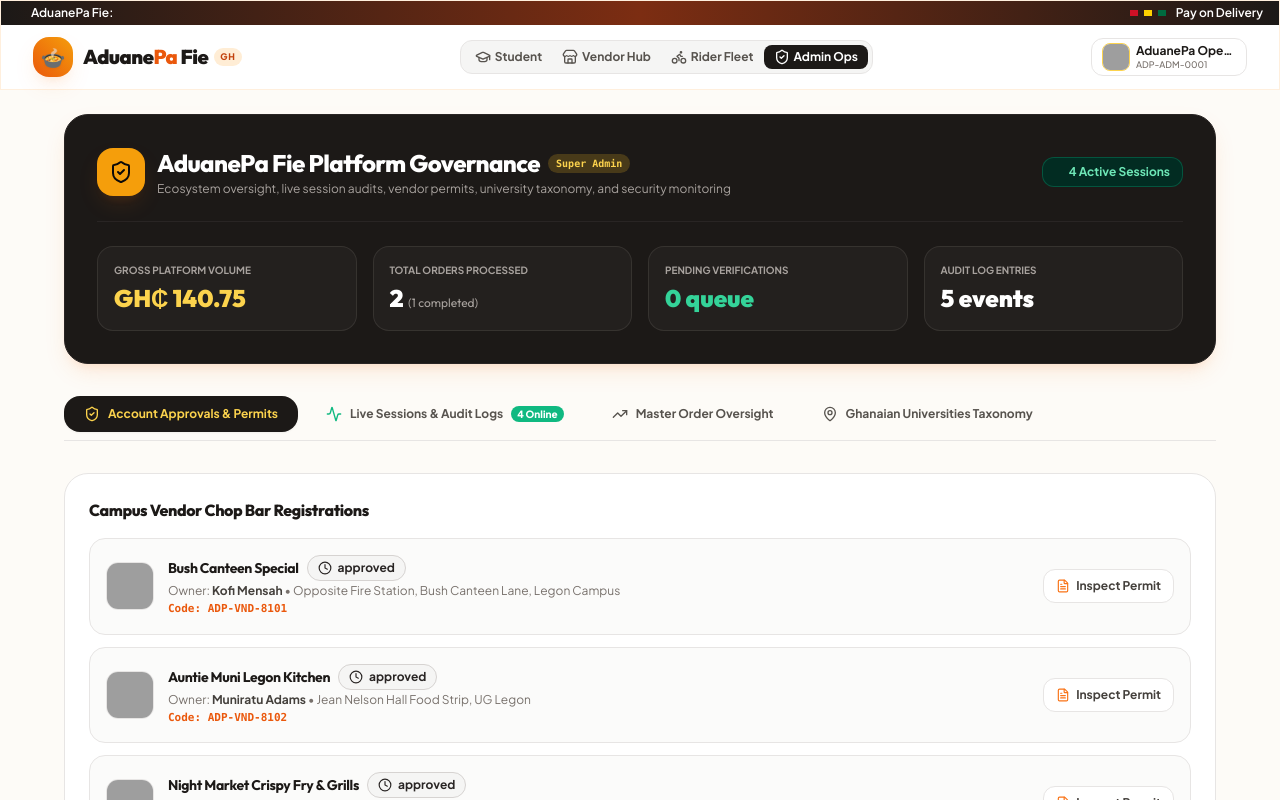
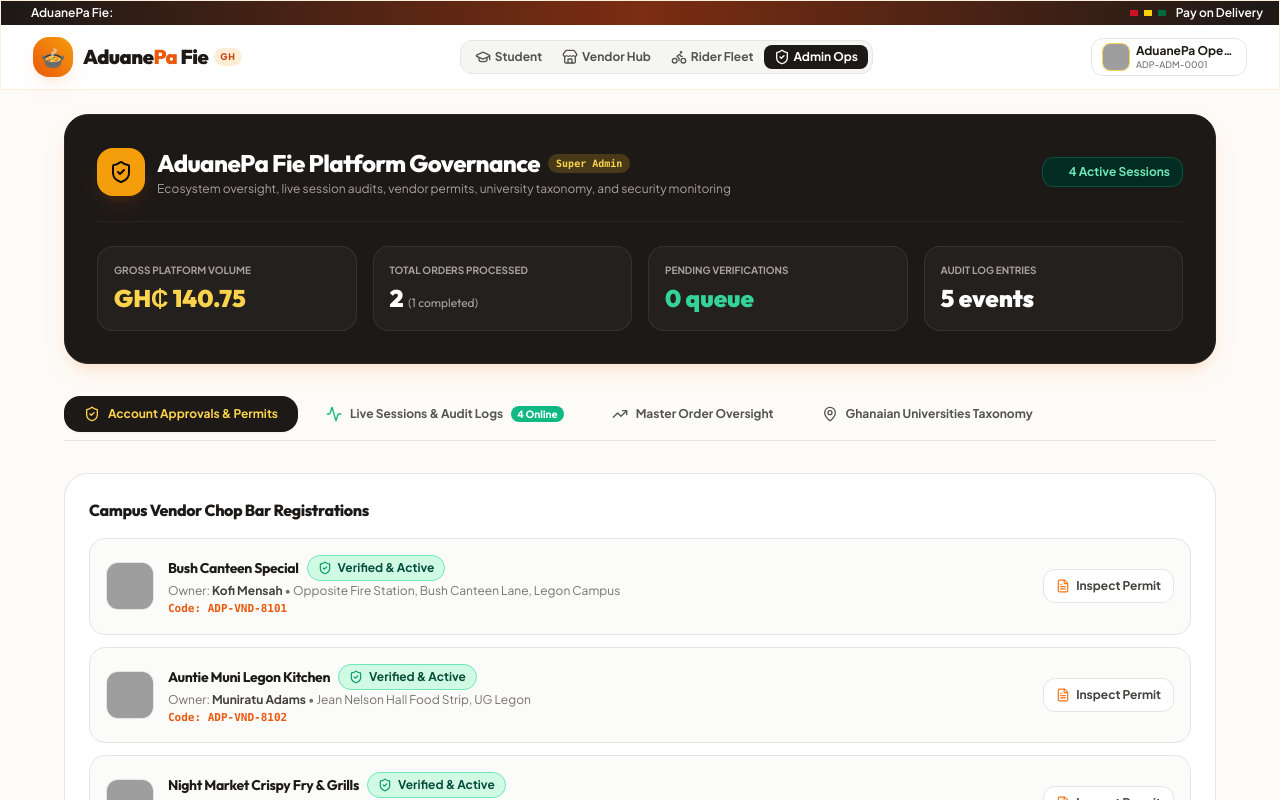
Before and after one commit to gifrimpong19-commits/aduanepa-fie, a React (Vite) app: page / in a window 1280 px wide. Both pictures are taken after a click on the button "Admin Ops". Shown: the top 800 px of the page. Built offline with nearby package versions, Linux system fonts and the light colour scheme; grey boxes are pictures that could not be loaded.

Commit message:
fix: resolve TypeScript lint checks and deploy live audit logging to Vercel

```diff
--- a/src/components/admin/AdminDashboard.tsx
+++ b/src/components/admin/AdminDashboard.tsx
@@ -4,8 +4,6 @@ import { StatusBadge } from '../common/StatusBadge';
 import { GhanaianUniversity, AuditEventType } from '../../types';
 import {
   ShieldCheck,
-  Store,
-  Bike,
   TrendingUp,
   CheckCircle2,
   XCircle,
@@ -19,9 +17,7 @@ import {
   Globe,
   Trash2,
   Download,
-  AlertTriangle,
-  Clock,
-  ShieldAlert
+  Clock
 } from 'lucide-react';
 import { Modal } from '../common/Modal';
 
@@ -65,7 +61,6 @@ export const AdminDashboard: React.FC = () => {
   const totalVolume = orders.reduce((sum, o) => sum + o.total, 0);
   const deliveredCount = orders.filter(o => o.status === 'delivered').length;
   const pendingApprovalsCount = vendors.filter(v => v.status === 'pending').length + riders.filter(r => r.status === 'pending').length;
-  const disputedOrders = orders.filter(o => o.disputed);
 
   const handleApprove = (type: 'vendor' | 'rider', id: string) => {
     approveUserStatus(type, id);
--- a/src/components/common/StatusBadge.tsx
+++ b/src/components/common/StatusBadge.tsx
@@ -1,5 +1,5 @@
 import React from 'react';
-import { OrderStatus } from '../../types';
+import { OrderStatus, UserStatus } from '../../types';
 import {
   Clock,
   CheckCircle2,
@@ -7,11 +7,13 @@ import {
   PackageCheck,
   Bike,
   XCircle,
-  AlertTriangle
+  AlertTriangle,
+  ShieldCheck,
+  ShieldAlert
 } from 'lucide-react';
 
 interface StatusBadgeProps {
-  status: OrderStatus;
+  status: OrderStatus | UserStatus;
   size?: 'sm' | 'md' | 'lg';
   isDisputed?: boolean;
 }
@@ -21,7 +23,7 @@ export const StatusBadge: React.FC<StatusBadgeProps> = ({
   size = 'md',
   isDisputed = false
 }) => {
-  const getStatusConfig = (s: OrderStatus) => {
+  const getStatusConfig = (s: OrderStatus | UserStatus) => {
     switch (s) {
       case 'placed':
         return {
@@ -65,6 +67,25 @@ export const StatusBadge: React.FC<StatusBadgeProps> = ({
           icon: <XCircle className="w-3.5 h-3.5 text-rose-600" />,
           bg: 'bg-rose-100 text-rose-950 border-rose-300',
         };
+      case 'approved':
+        return {
+          label: 'Verified & Active',
+          icon: <ShieldCheck className="w-3.5 h-3.5 text-emerald-600" />,
+          bg: 'bg-emerald-100 text-emerald-900 border-emerald-300',
+        };
+      case 'pending':
+        return {
+          label: 'Pending Approval',
+          icon: <Clock className="w-3.5 h-3.5 text-amber-600" />,
+          bg: 'bg-amber-100 text-amber-900 border-amber-300',
+        };
+      case 'rejected':
+      case 'suspended':
+        return {
+          label: s === 'rejected' ? 'Rejected' : 'Suspended',
+          icon: <ShieldAlert className="w-3.5 h-3.5 text-rose-600" />,
+          bg: 'bg-rose-100 text-rose-900 border-rose-300',
+        };
       default:
         return {
           label: status,
--- a/src/context/MarketplaceContext.tsx
+++ b/src/context/MarketplaceContext.tsx
@@ -189,6 +189,11 @@ export const MarketplaceProvider: React.FC<{ children: React.ReactNode }> = ({ c
       ...event
     };
     setAuditLogs(prev => [newLog, ...prev.slice(0, 99)]);
+
+    // Update active session lastActive
+    setActiveSessions(prev =>
+      prev.map(s => s.userId === event.userId ? { ...s, lastActive: 'Just now', status: 'online' } : s)
+    );
   };
 
   const clearAuditLogs = () => {
```
